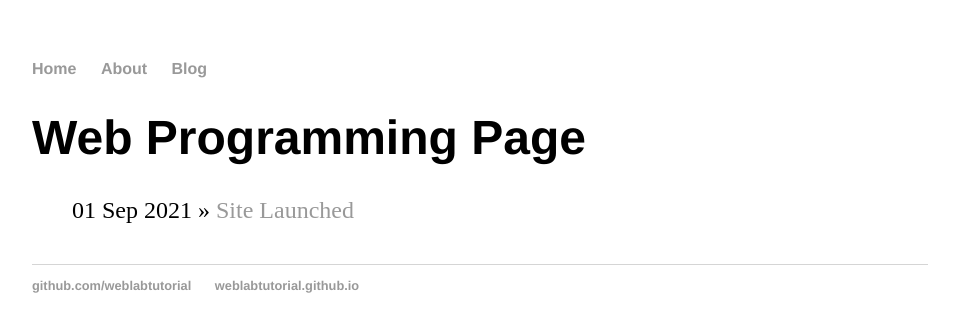
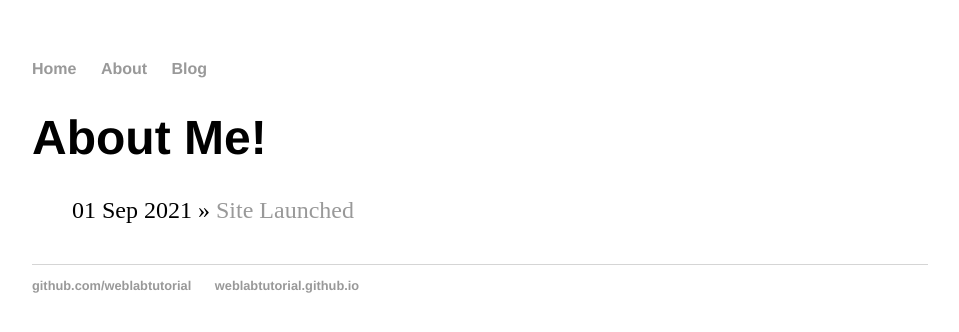
Before and after one commit to rithinthomas/rithinthomas.github.io, a Jekyll site: the page built from about/index.html, in a window 1280 px wide. Shown: the top 332 px of the page, without its empty margins (160-1119 px from the left). Built offline with Jekyll 4.4.1, drawn with Linux system fonts in a browser that asks for light colours.

Commit message:
Update index.html

```diff
--- a/about/index.html
+++ b/about/index.html
@@ -1,6 +1,6 @@
 ---
 layout: default
-title: Web Programming Page
+title: About Me!
 ---
     <h1>{{ page.title }}</h1>
     <ul class="posts">
```
